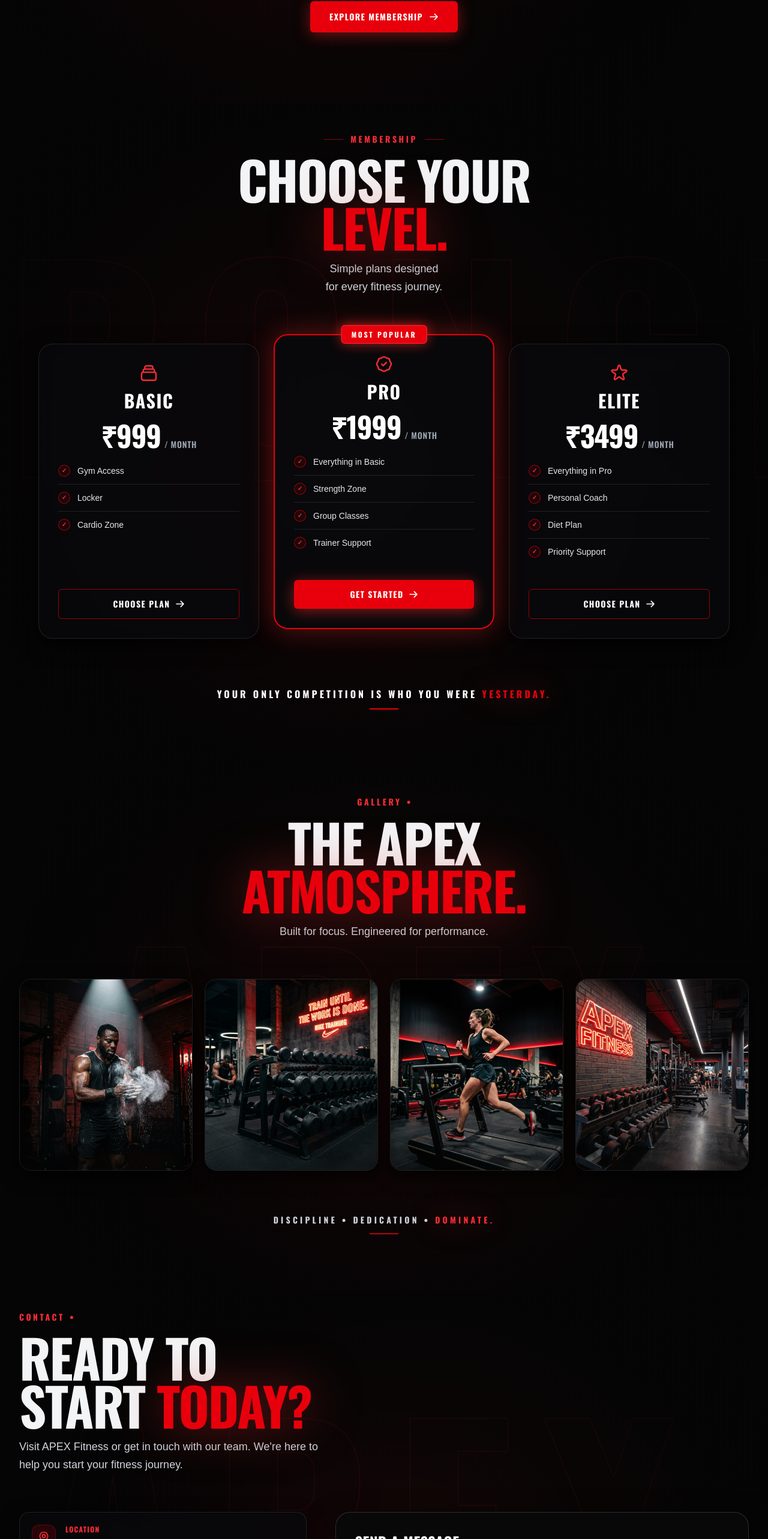
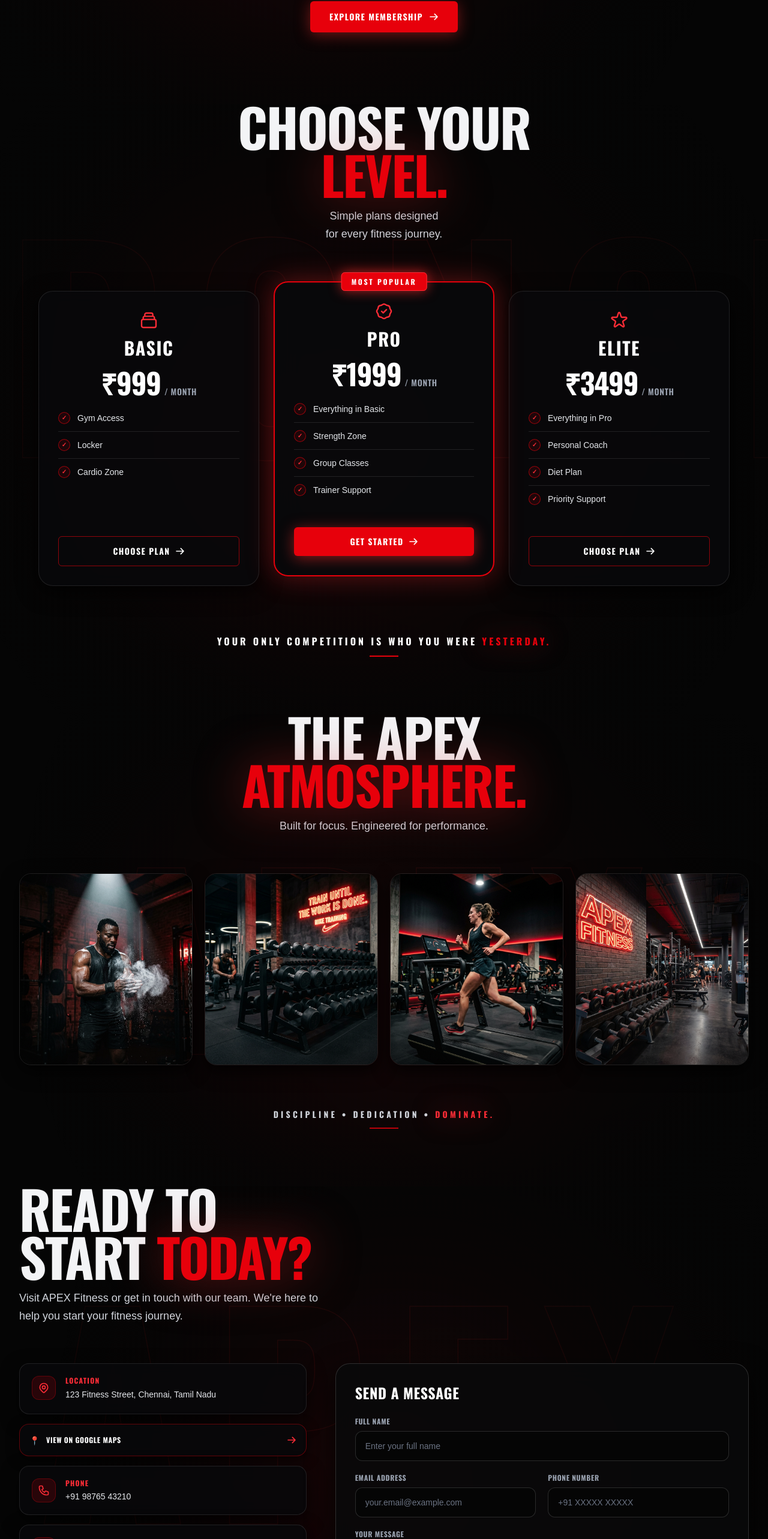
Before and after one commit to Nirmal0804/Apex-Gym_web, a Next.js app: page / in a window 1280 px wide. Shown: the part 2654-5220 px from the top of the page at 60% size. Built offline with nearby package versions, Linux system fonts and the light colour scheme; no server answers; a web font is replaced by a local one.

Commit message:
fix: apply upward position adjustment to Plans, Gallery, and Contact sections

```diff
--- a/src/components/sections/ContactSection.tsx
+++ b/src/components/sections/ContactSection.tsx
@@ -14,7 +14,7 @@ export const ContactSection: React.FC = () => {
   return (
     <section
       id="contact"
-      className="relative w-full min-h-screen pt-4 sm:pt-6 lg:pt-8 pb-16 sm:pb-20 lg:pb-24 flex flex-col justify-between overflow-hidden bg-[#050505] select-none scroll-mt-20"
+      className="relative w-full pt-0 pb-16 sm:pb-20 lg:pb-24 flex flex-col justify-start overflow-hidden bg-[#050505] select-none scroll-mt-20"
     >
       {/* Toast Notification Container */}
       <Toast toast={toast} />
@@ -34,7 +34,7 @@ export const ContactSection: React.FC = () => {
       </div>
 
       {/* Main Container */}
-      <div className="max-w-7xl mx-auto px-4 sm:px-6 lg:px-8 w-full flex-1 flex flex-col relative z-10">
+      <div className="max-w-7xl mx-auto px-4 sm:px-6 lg:px-8 w-full flex-1 flex flex-col relative z-10 -mt-6 lg:-mt-10">
 
         {/* Section Header */}
         <div className="flex flex-col items-start space-y-4 max-w-2xl mb-12 sm:mb-16">
--- a/src/components/sections/GallerySection.tsx
+++ b/src/components/sections/GallerySection.tsx
@@ -52,7 +52,7 @@ export const GallerySection: React.FC = () => {
   return (
     <section
       id="gallery"
-      className="relative w-full pt-8 sm:pt-10 lg:pt-12 pb-16 sm:pb-20 lg:pb-24 flex flex-col justify-start overflow-hidden bg-[#050505] select-none scroll-mt-20"
+      className="relative w-full pt-0 pb-16 sm:pb-20 lg:pb-24 flex flex-col justify-start overflow-hidden bg-[#050505] select-none scroll-mt-20"
     >
       {/* Lightbox Modal */}
       <Lightbox
@@ -79,7 +79,7 @@ export const GallerySection: React.FC = () => {
       </div>
 
       {/* Main Container */}
-      <div className="max-w-7xl mx-auto px-4 sm:px-6 lg:px-8 w-full flex-1 flex flex-col items-center relative z-10">
+      <div className="max-w-7xl mx-auto px-4 sm:px-6 lg:px-8 w-full flex-1 flex flex-col items-center relative z-10 -mt-6 lg:-mt-10">
 
         {/* Section Header (Centered) */}
         <div className="flex flex-col items-center text-center space-y-4 max-w-2xl mb-12 sm:mb-16">
--- a/src/components/sections/MembershipSection.tsx
+++ b/src/components/sections/MembershipSection.tsx
@@ -113,7 +113,7 @@ export const MembershipSection: React.FC = () => {
   return (
     <section
       id="membership"
-      className="relative w-full pt-8 sm:pt-10 lg:pt-12 pb-16 sm:pb-20 lg:pb-24 flex flex-col justify-start overflow-hidden bg-[#050505] select-none scroll-mt-20"
+      className="relative w-full pt-0 pb-16 sm:pb-20 lg:pb-24 flex flex-col justify-start overflow-hidden bg-[#050505] select-none scroll-mt-20"
     >
       {/* Background Layer 1: Huge Faded APEX Red Outline Watermark & Soft Radial Red Glow */}
       <div className="absolute inset-0 pointer-events-none z-0 flex items-center justify-center overflow-hidden">
@@ -130,7 +130,7 @@ export const MembershipSection: React.FC = () => {
       </div>
 
       {/* Main Container: Centered Content */}
-      <div className="max-w-7xl mx-auto px-4 sm:px-6 lg:px-8 w-full flex-1 flex flex-col items-center relative z-10">
+      <div className="max-w-7xl mx-auto px-4 sm:px-6 lg:px-8 w-full flex-1 flex flex-col items-center relative z-10 -mt-6 lg:-mt-10">
 
         {/* Section Header (Centered with Flanking Red Lines) */}
         <div className="flex flex-col items-center text-center space-y-4 max-w-2xl mb-12 sm:mb-16 lg:mb-20">
```
